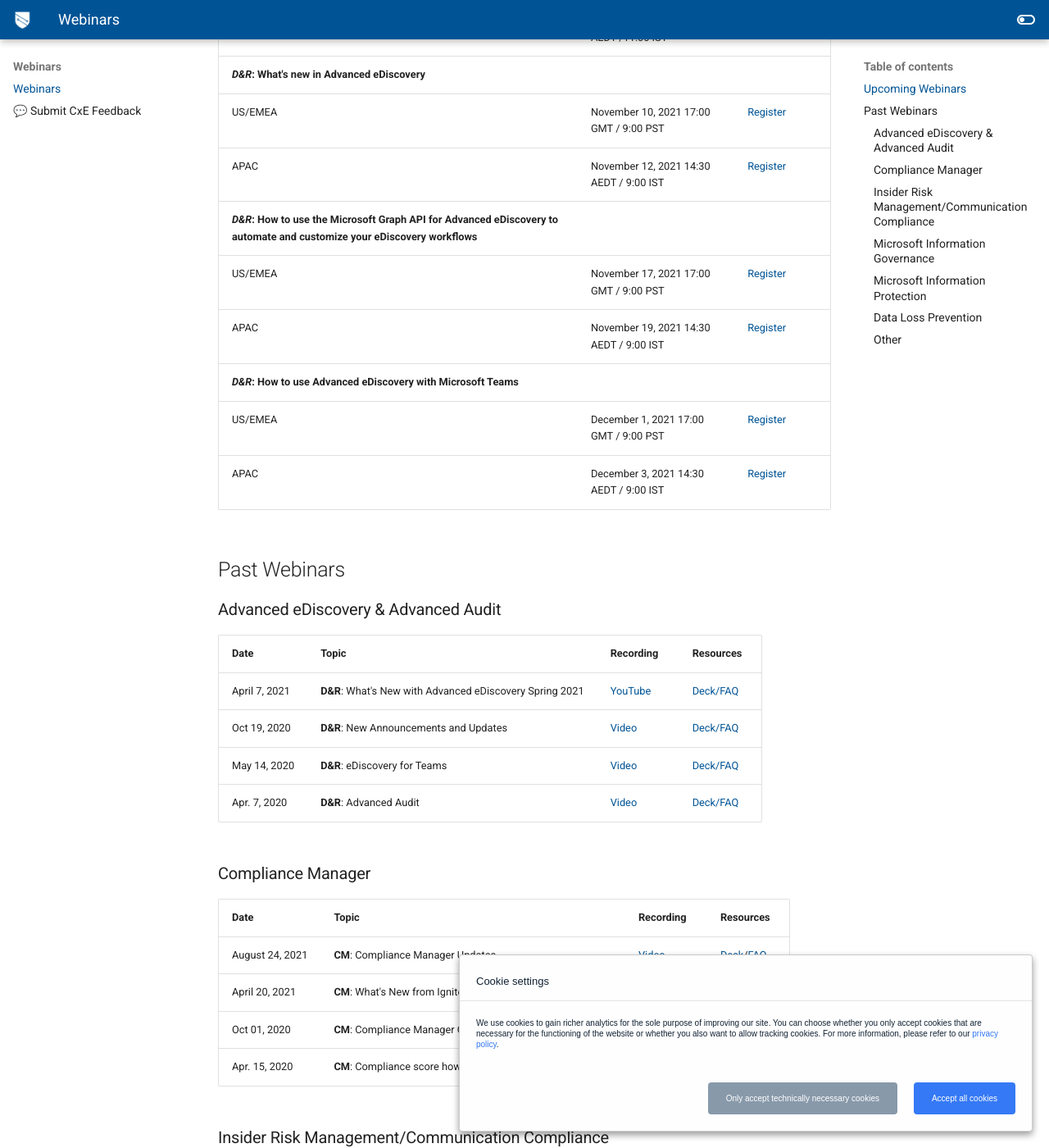
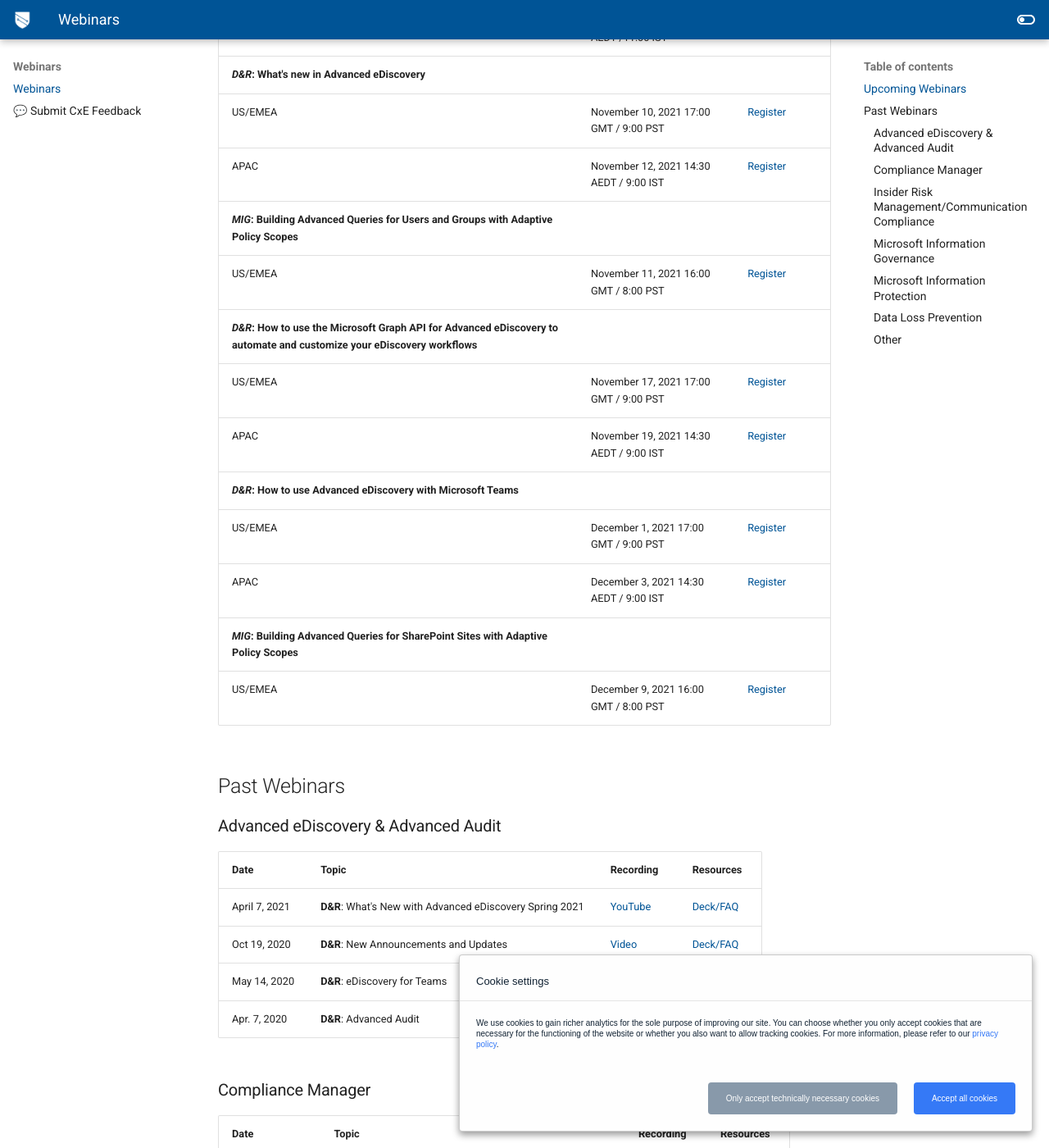
Before and after one commit to microsoft/ComplianceCxE, an MkDocs documentation site: the page built from docs/webinars.md, in a window 1280 px wide and 1400 px high, scrolled down 591 px. Shown: the whole window at 82% size. Built offline with MkDocs 1.6.1 and Material for MkDocs 9.7.7, drawn with Linux system fonts in a browser that asks for light colours; comment, search, counter and statistics services are not loaded.

Commit message:
Update webinars.md

```diff
--- a/docs/webinars.md
+++ b/docs/webinars.md
@@ -18,12 +18,16 @@
 |***D&R*: What's new in Advanced eDiscovery** |  |
 | US/EMEA  | November 10, 2021    17:00 GMT / 9:00 PST | [Register](https://aka.ms/ediscoverywebinar) |
 | APAC  | November 12, 2021    14:30 AEDT / 9:00 IST | [Register](https://aka.ms/ediscoverywebinar) |
+|***MIG*: Building Advanced Queries for Users and Groups with Adaptive Policy Scopes** |  |
+| US/EMEA  | November 11, 2021    16:00 GMT / 8:00 PST | [Register](https://mipc.eventbuilder.com/adaptivepolicyscopes) |
 |***D&R*: How to use the Microsoft Graph API for Advanced eDiscovery to automate and customize your eDiscovery workflows** |  |
 | US/EMEA  | November 17, 2021    17:00 GMT /   9:00 PST | [Register](https://aka.ms/ediscoverywebinar) |
 | APAC  | November 19, 2021    14:30 AEDT / 9:00 IST | [Register](https://aka.ms/ediscoverywebinar) |
 |***D&R*: How to use Advanced eDiscovery with Microsoft Teams** |  |
 | US/EMEA  | December 1, 2021    17:00 GMT / 9:00 PST | [Register](https://aka.ms/ediscoverywebinar) |
 | APAC  | December 3, 2021    14:30 AEDT / 9:00 IST | [Register](https://aka.ms/ediscoverywebinar) |
+***MIG*: Building Advanced Queries for SharePoint Sites with Adaptive Policy Scopes** |  |
+| US/EMEA  | December 9, 2021    16:00 GMT / 8:00 PST | [Register](https://mipc.eventbuilder.com/adaptivepolicyscopes) |
 
 
 ## Past Webinars
```
